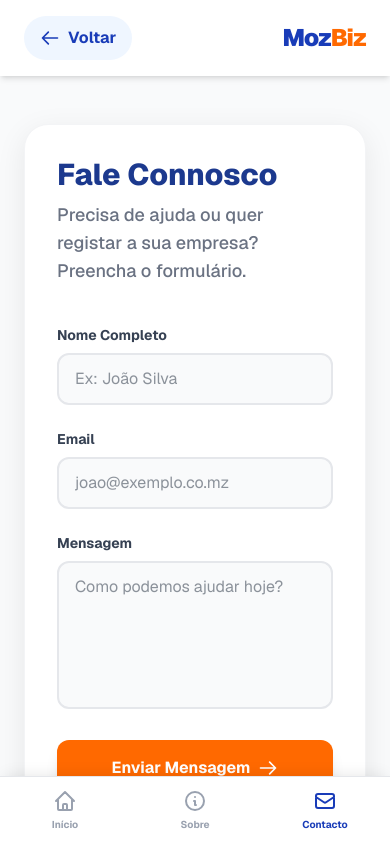
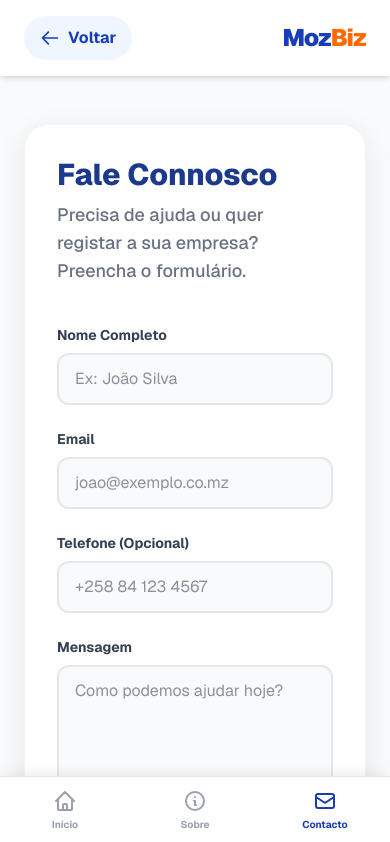
Before and after one commit to HoracioSimbine-rgb/my-homework-site, a Next.js app: page /contact in a window 390 px wide. Shown: the top 842 px of the page. Built offline with nearby package versions, Linux system fonts and the light colour scheme.

Commit message:
added phone number field back to contact form

```diff
--- a/app/contact/page.tsx
+++ b/app/contact/page.tsx
@@ -7,20 +7,14 @@ export default function Contact() {
   const [isSubmitting, setIsSubmitting] = useState(false);
   const [showNotification, setShowNotification] = useState(false);
 
-  // This function handles the form submission and shows the green notification
   const handleSubmit = (e: React.FormEvent) => {
     e.preventDefault();
     setIsSubmitting(true);
 
-    // Simulates a loading state for 1.5 seconds, then shows success
     setTimeout(() => {
       setIsSubmitting(false);
       setShowNotification(true);
-
-      // Hides the notification after 4 seconds
       setTimeout(() => setShowNotification(false), 4000);
-
-      // Clears the form inputs
       (e.target as HTMLFormElement).reset();
     }, 1500);
   };
@@ -28,7 +22,7 @@ export default function Contact() {
   return (
     <main className="min-h-screen bg-gray-50 text-gray-800 font-sans flex flex-col pb-20 md:pb-0 relative overflow-x-hidden">
 
-      {/* --- NOTIFICATION TOAST (Pops up when form is submitted) --- */}
+      {/* NOTIFICATION TOAST */}
       {showNotification && (
         <div className="fixed top-24 left-1/2 transform -translate-x-1/2 bg-green-500 text-white px-6 py-4 rounded-full shadow-2xl flex items-center gap-3 z-[100] animate-bounce">
           <svg className="w-6 h-6" fill="none" stroke="currentColor" viewBox="0 0 24 24"><path strokeLinecap="round" strokeLinejoin="round" strokeWidth={2} d="M5 13l4 4L19 7" /></svg>
@@ -36,10 +30,9 @@ export default function Contact() {
         </div>
       )}
 
-      {/* --- DESKTOP & MOBILE NAVBAR (With Back Button) --- */}
+      {/* NAVBAR WITH BACK BUTTON */}
       <nav className="bg-white shadow-md sticky top-0 z-50">
         <div className="max-w-7xl mx-auto px-6 py-4 flex justify-between items-center">
-          {/* Back Button */}
           <Link href="/" className="flex items-center text-blue-800 font-bold hover:text-orange-500 transition-colors bg-blue-50 hover:bg-orange-50 px-4 py-2 rounded-full min-h-[44px]">
             <svg className="w-5 h-5 mr-2" fill="none" stroke="currentColor" viewBox="0 0 24 24"><path strokeLinecap="round" strokeLinejoin="round" strokeWidth={2} d="M10 19l-7-7m0 0l7-7m-7 7h18" /></svg>
             Voltar
@@ -51,10 +44,9 @@ export default function Contact() {
         </div>
       </nav>
 
-      {/* --- CONTACT FORM SECTION --- */}
+      {/* CONTACT FORM */}
       <section className="max-w-3xl mx-auto px-6 py-12 flex-grow w-full flex items-center justify-center">
         <div className="bg-white p-8 md:p-12 rounded-3xl shadow-[0_8px_30px_rgb(0,0,0,0.08)] border border-gray-100 relative overflow-hidden w-full">
-          {/* Decorative background shape to restore design flair */}
           <div className="absolute top-0 right-0 w-40 h-40 bg-orange-100 rounded-bl-full -z-10 opacity-70"></div>
           <div className="absolute bottom-0 left-0 w-32 h-32 bg-blue-50 rounded-tr-full -z-10 opacity-70"></div>
 
@@ -62,25 +54,27 @@ export default function Contact() {
           <p className="text-gray-500 mb-10 font-medium text-lg">Precisa de ajuda ou quer registar a sua empresa? Preencha o formulário.</p>
 
           <form className="space-y-6" onSubmit={handleSubmit}>
-            {/* Name Input */}
             <div>
               <label htmlFor="name" className="block text-sm font-bold text-gray-700 mb-2">Nome Completo</label>
               <input type="text" id="name" required className="w-full px-4 py-3 min-h-[44px] rounded-xl border-2 border-gray-200 focus:ring-0 focus:border-blue-600 outline-none transition-all bg-gray-50 focus:bg-white" placeholder="Ex: João Silva" />
             </div>
 
-            {/* Email Input (Mobile optimized keyboard) */}
             <div>
               <label htmlFor="email" className="block text-sm font-bold text-gray-700 mb-2">Email</label>
               <input type="email" id="email" required className="w-full px-4 py-3 min-h-[44px] rounded-xl border-2 border-gray-200 focus:ring-0 focus:border-blue-600 outline-none transition-all bg-gray-50 focus:bg-white" placeholder="joao@exemplo.co.mz" />
             </div>
 
-            {/* Message Textarea */}
+            {/* THE PHONE NUMBER FIELD IS BACK! type="tel" opens the mobile number pad */}
+            <div>
+              <label htmlFor="phone" className="block text-sm font-bold text-gray-700 mb-2">Telefone (Opcional)</label>
+              <input type="tel" id="phone" className="w-full px-4 py-3 min-h-[44px] rounded-xl border-2 border-gray-200 focus:ring-0 focus:border-blue-600 outline-none transition-all bg-gray-50 focus:bg-white" placeholder="+258 84 123 4567" />
+            </div>
+
             <div>
               <label htmlFor="message" className="block text-sm font-bold text-gray-700 mb-2">Mensagem</label>
               <textarea id="message" required rows={5} className="w-full px-4 py-3 rounded-xl border-2 border-gray-200 focus:ring-0 focus:border-blue-600 outline-none transition-all bg-gray-50 focus:bg-white resize-none" placeholder="Como podemos ajudar hoje?"></textarea>
             </div>
 
-            {/* Submit Button with Loading State */}
             <button type="submit" disabled={isSubmitting} className="w-full bg-orange-500 hover:bg-orange-600 disabled:bg-gray-400 text-white font-bold py-4 px-6 min-h-[44px] rounded-xl transition-all shadow-lg flex justify-center items-center gap-2 hover:-translate-y-1">
               {isSubmitting ? (
                 'A enviar mensagem...'
@@ -95,13 +89,13 @@ export default function Contact() {
         </div>
       </section>
 
-      {/* --- FOOTER --- */}
+      {/* FOOTER */}
       <footer className="bg-gray-950 text-gray-400 py-12 text-center mt-auto md:mb-0 mb-16">
         <div className="text-2xl font-black text-white tracking-tighter mb-4">Moz<span className="text-orange-500">Biz</span></div>
         <p className="text-sm">© 2026 MozBiz Directory. Desenvolvido para contexto moçambicano.</p>
       </footer>
 
-      {/* --- MOBILE BOTTOM NAVIGATION BAR --- */}
+      {/* MOBILE BOTTOM NAVIGATION BAR */}
       <div className="md:hidden fixed bottom-0 w-full bg-white border-t border-gray-200 flex justify-around items-center pb-safe z-30 shadow-[0_-5px_15px_-5px_rgba(0,0,0,0.1)]">
         <Link href="/" className="flex flex-col items-center justify-center w-full py-3 min-h-[56px] text-gray-400 hover:text-blue-800 transition-colors">
           <svg className="w-6 h-6 mb-1" fill="none" stroke="currentColor" viewBox="0 0 24 24"><path strokeLinecap="round" strokeLinejoin="round" strokeWidth={2} d="M3 12l2-2m0 0l7-7 7 7M5 10v10a1 1 0 001 1h3m10-11l2 2m-2-2v10a1 1 0 01-1 1h-3m-6 0a1 1 0 001-1v-4a1 1 0 011-1h2a1 1 0 011 1v4a1 1 0 001 1m-6 0h6" /></svg>
```
